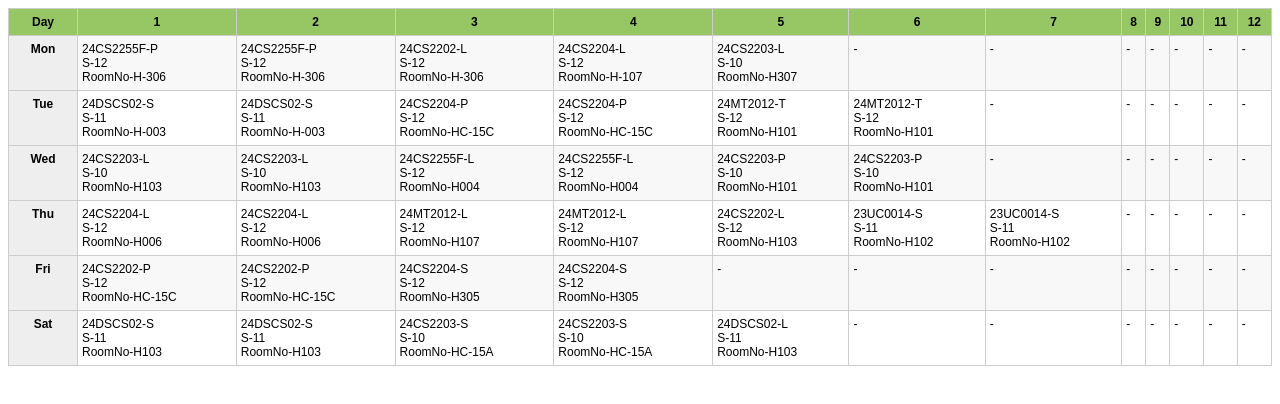
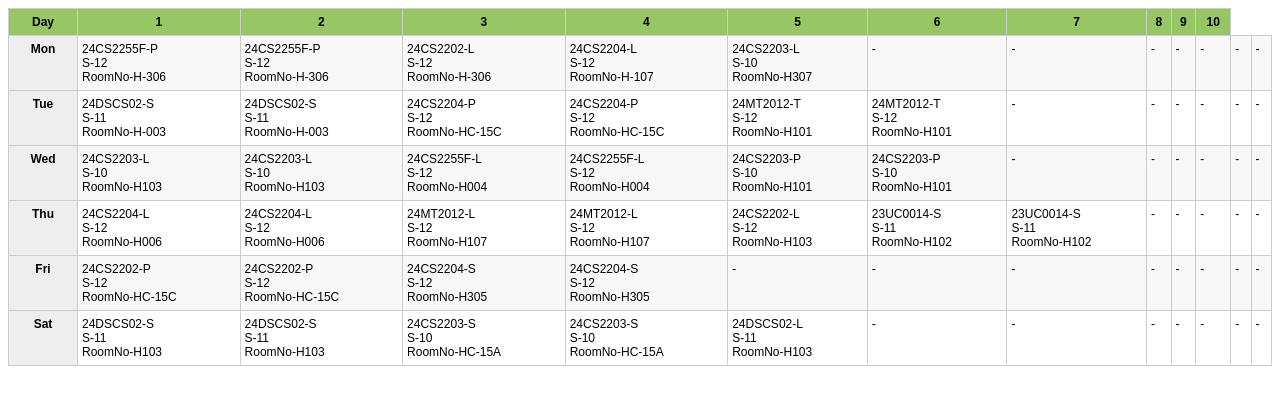
Before and after one commit to narasimhasaikomma/fsad_week1, a plain HTML site: page index.html in a window 1280 px wide. Drawn offline with Linux system fonts and the light colour scheme.

```diff
--- a/index.html
+++ b/index.html
@@ -11,6 +11,7 @@
       border-collapse: collapse;
       width: 100%;
       font-size: 12px;
+
     }
     th, td {
       border: 1px solid #ccc;
@@ -47,8 +48,6 @@
     <th>8</th>
     <th>9</th>
     <th>10</th>
-    <th>11</th>
-    <th>12</th>
   </tr>
 
   <!-- Monday -->
```
